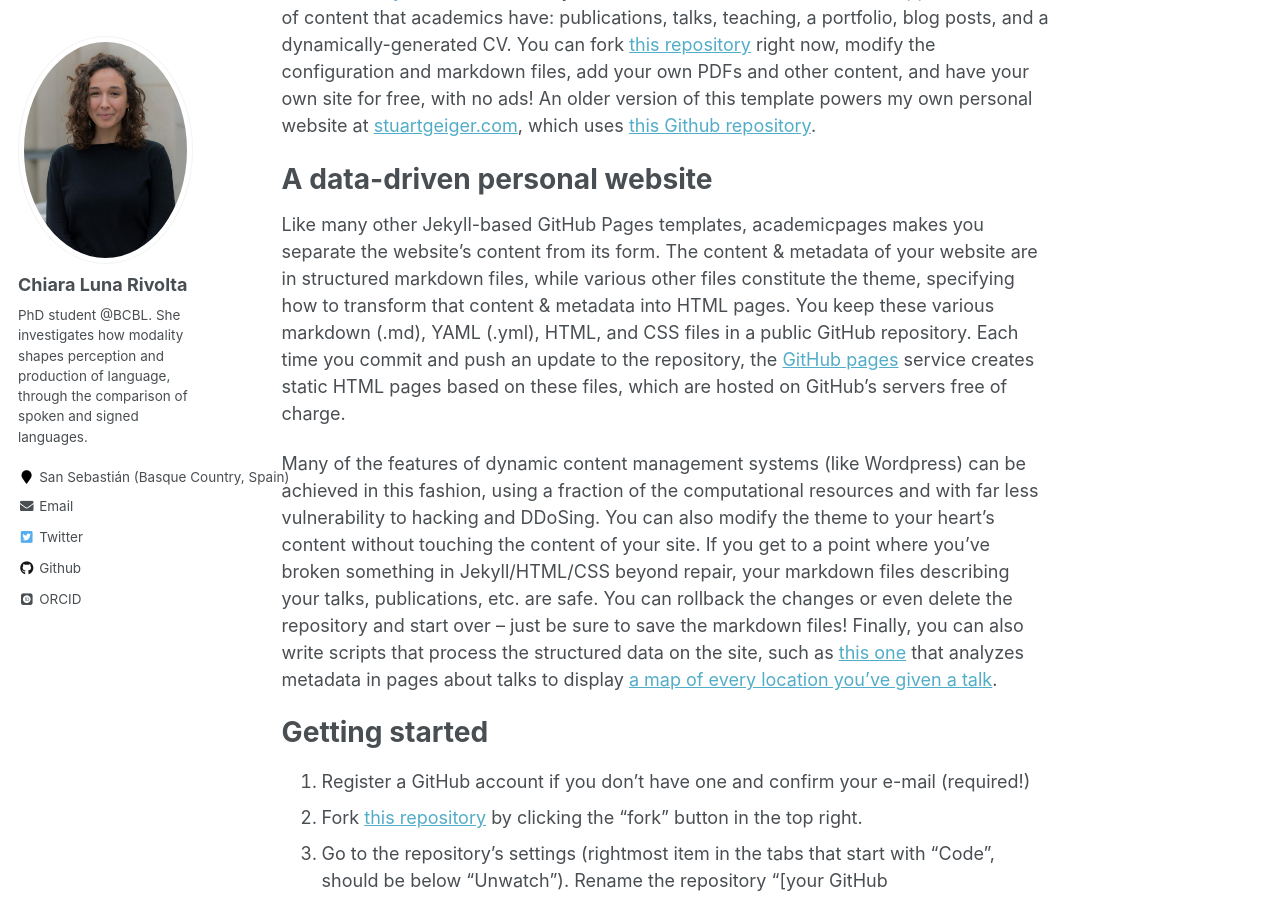
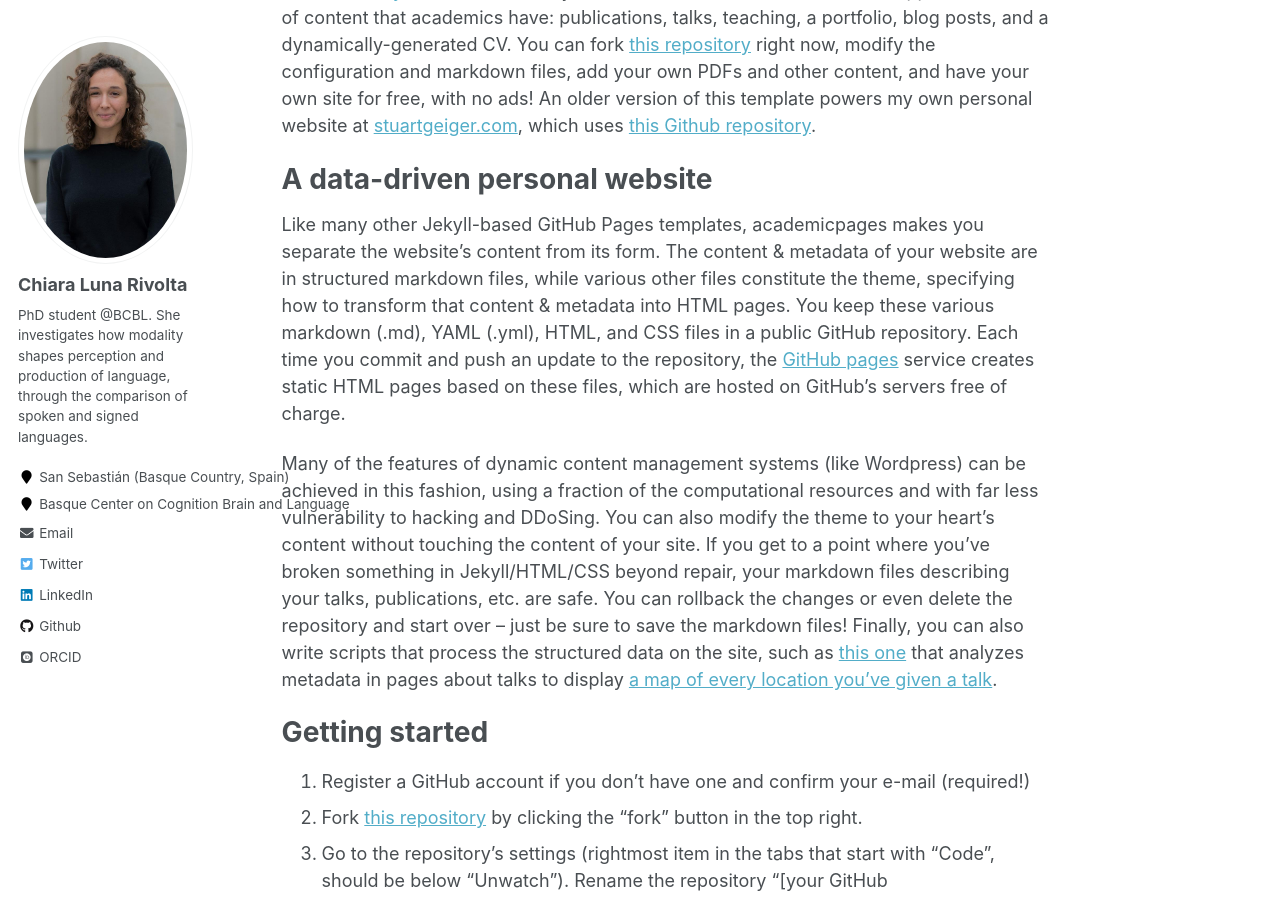
Before and after one commit to chiaralunariv/chiaralunariv.github.io, a Jekyll site: the page built from _pages/about.md, in a window 1280 px wide and 900 px high, scrolled down 319 px. Built offline with Jekyll 4.4.1, drawn with Linux system fonts in a browser that asks for light colours; some web fonts are replaced.

Commit message:
change_to_config

```diff
--- a/_config.yml
+++ b/_config.yml
@@ -29,7 +29,7 @@ comments:
   facebook:
     appid                :
     num_posts            : # 5 (default)
-    colorscheme          : # "light" (default), "dark"
+    colorscheme          : # "dark" (default), "dark"
 staticman:
   allowedFields          : ['name', 'email', 'url', 'message']
   branch                 : "gh-pages" # "master", "gh-pages"
@@ -83,8 +83,8 @@ author:
   name             : "Chiara Luna Rivolta"
   avatar           : "profile.jpg"
   bio              : "PhD student @BCBL. She investigates how modality shapes perception and production of language, through the comparison of spoken and signed languages."
-  location         : "San Sebastián (Basque Country, Spain)"
-  employer         :
+  location         : "San Sebastián \n(Basque Country, Spain)"
+  employer         : "Basque Center on \nCognition Brain and Language"
   pubmed           :
   googlescholar    :
   email            : "crivolta@bcbl.eu"
@@ -102,7 +102,7 @@ author:
   instagram        :
   impactstory      : #"https://profiles.impactstory.org/u/xxxx-xxxx-xxxx-xxxx"
   lastfm           :
-  linkedin         :
+  linkedin         : "https://www.linkedin.com/in/chiaralunarivolta/"
   orcid            : "https://orcid.org/0000-0001-8825-3990"
   pinterest        :
   soundcloud       :
```
Also changed, not shown: 1 other file.
